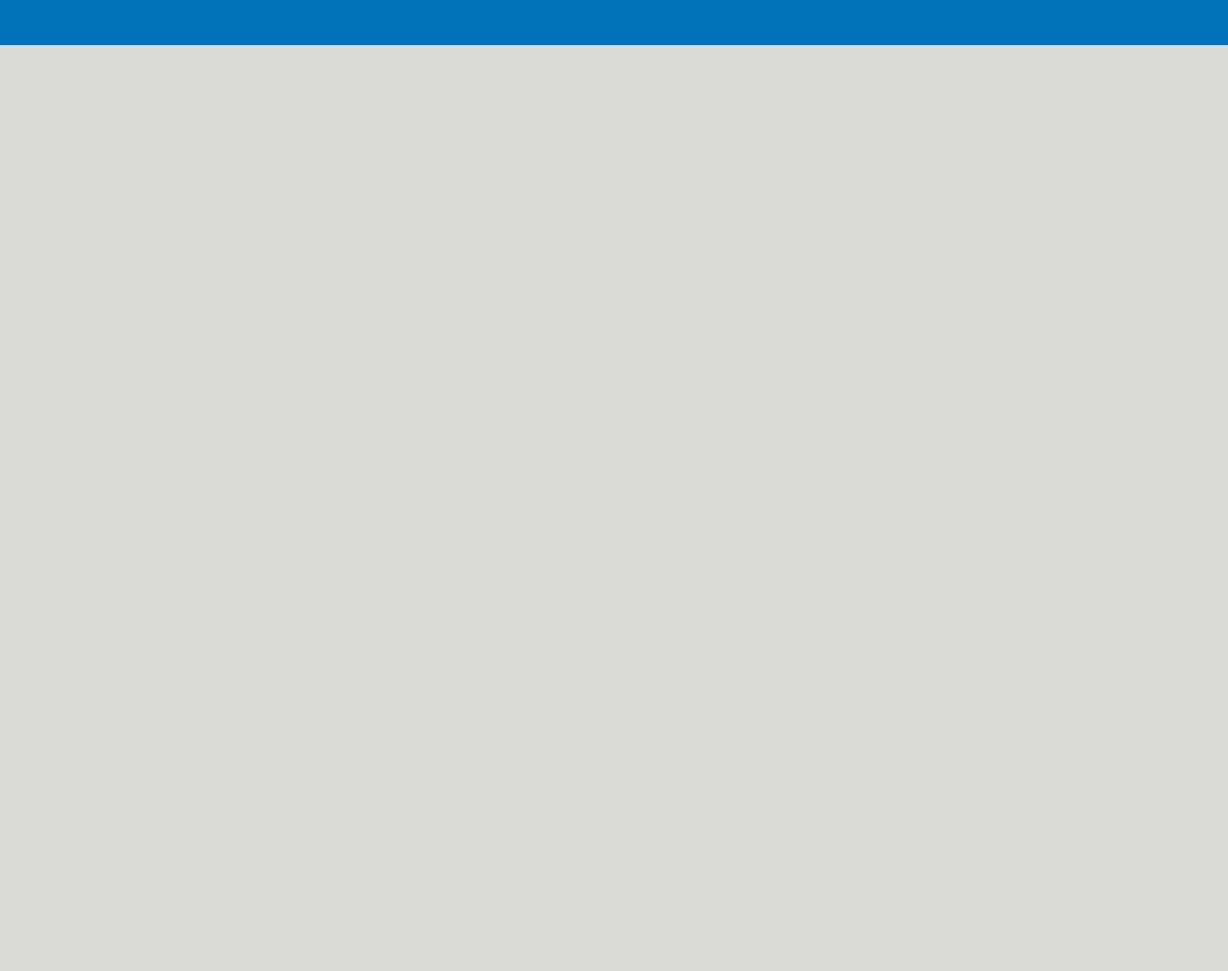
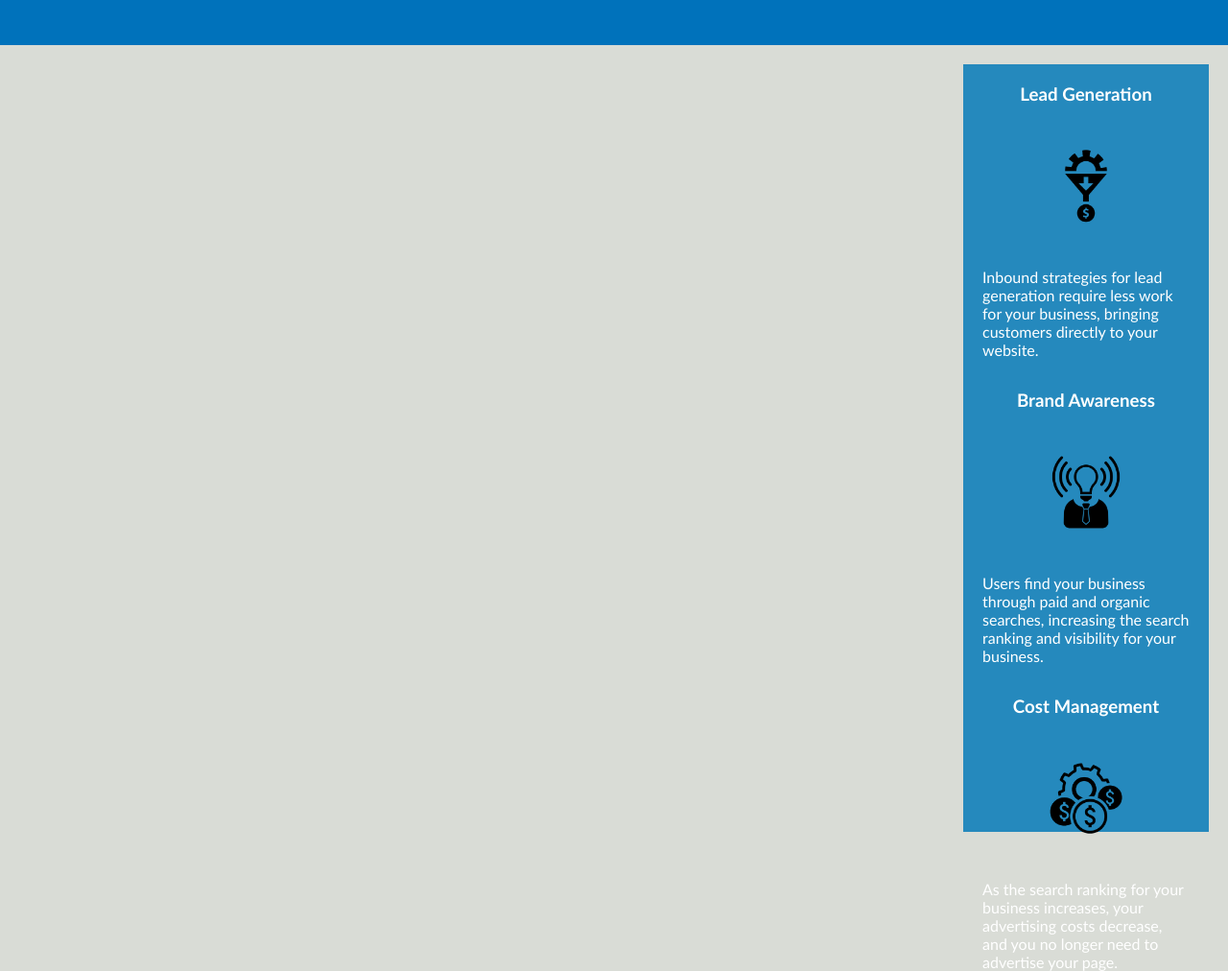
Before and after one commit to NgweTun895/Horiseon, a plain HTML site: page index.html in a window 1280 px wide. Shown: the part 988-2000 px from the top of the page at 96% size. Before the commit the page ends 1055 px from the top, so only its background shows below. Drawn offline with Linux system fonts and the light colour scheme.

Commit message:
benefit-brand

```diff
--- a/assets/css/style.css
+++ b/assets/css/style.css
@@ -113,10 +113,70 @@ a {
     max-height: 200px;
 }
 
-
 .content {
     width: 75&;
     display: inline-block;
     margin: left 20px;
 
 }
+
+.benefits {
+    margin-right: 20px;
+    padding: 20px;
+    clear: both;
+    float: right;
+    width: 20%;
+    height: 100%;
+    font-family: 'Gill Sans', 'Gill Sans MT', Calibri, 'Trebuchet MS', sans-serif;
+    background-color: #2589bd;
+}
+.benefit-lead {
+    margin-bottom: 32px;
+    color: #ffffff;
+}
+.benefit-brand {
+    margin-bottom: 32px;
+    color: #ffffff;
+}
+.benefit-cost {
+    margin-bottom: 32px;
+    color: #ffffff;
+}
+.benefit-lead h3 {
+    margin-bottom: 10px;
+    text-align: center;
+}
+.benefit-brand h3 {
+    margin-bottom: 10px;
+    text-align: center;
+}
+.benefit-cost h3 {
+    margin-bottom: 10px;
+    text-align: center;
+}
+.benefit-lead img {
+    display: block;
+    margin: 10px auto;
+    max-width: 150px;
+}
+.benefit-brand img {
+    display: block;
+    margin: 10px auto;
+    max-width: 150px;
+}
+.benefit-cost img {
+    display: block;
+    margin: 10px auto;
+    max-width: 150px;
+}
+
+/* footer */
+.footer {
+    padding: 30px;
+    clear: both;
+    font-family: 'Trebuchet MS', 'Lucida Sans Unicode', 'Lucida Grande', 'Lucida Sans', Arial, sans-serif;
+    text-align: center;
+}
+.footer h2 {
+    font-size: 20px;
+}
--- a/index.html
+++ b/index.html
@@ -65,6 +65,34 @@
                 </div>
             </article>
 
+             <!-- benefits section -->
+        <article class="benefits">
+            <div class="benefit-lead">
+                <h3>Lead Generation</h3>
+                <img src="./Assets/images/lead-generation.png" alt="lead-generation.png" />
+                <p>
+                    Inbound strategies for lead generation require less work for your business, bringing customers directly to your website.
+                </p>
+            </div>
+
+            <div class="benefit-brand">
+                <h3>Brand Awareness</h3>
+                <img src="./Assets/images/brand-awareness.png" alt="brand-awareness.png" />
+                <p>
+                    Users find your business through paid and organic searches, increasing the search ranking and visibility for your business.
+                </p>
+            </div>
+
+            <div class="benefit-cost">
+                <h3>Cost Management</h3>
+                <img src="./Assets/images/cost-management.png" alt="cost-management.png" />
+                <p>
+                    As the search ranking for your business increases, your advertising costs decrease, and you no longer need to advertise your page.
+                </p>
+            </div>
+        </article>
+
+
 
      </section>
 
```
Lines whose indentation alone changed are shown as unchanged.
